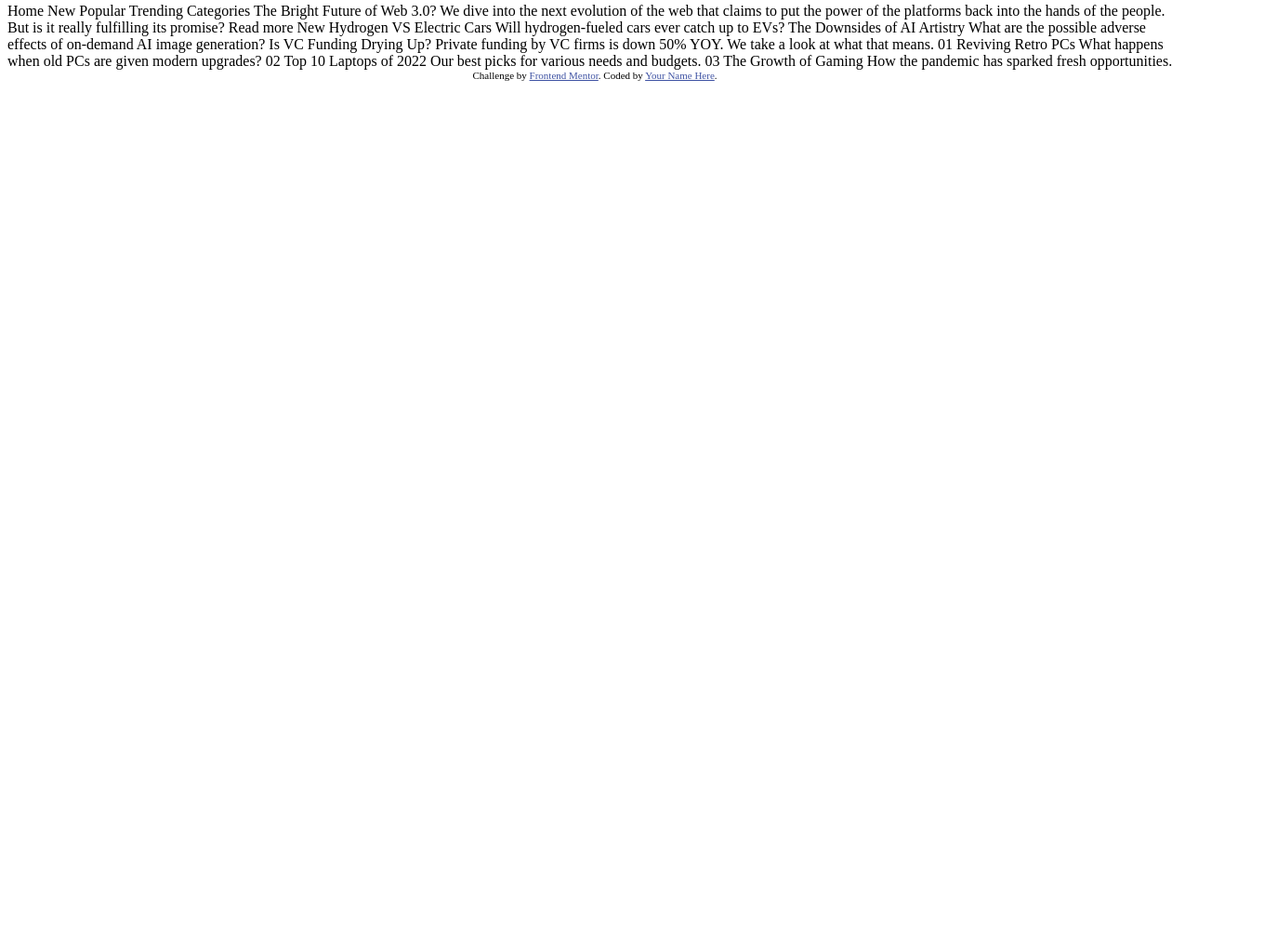
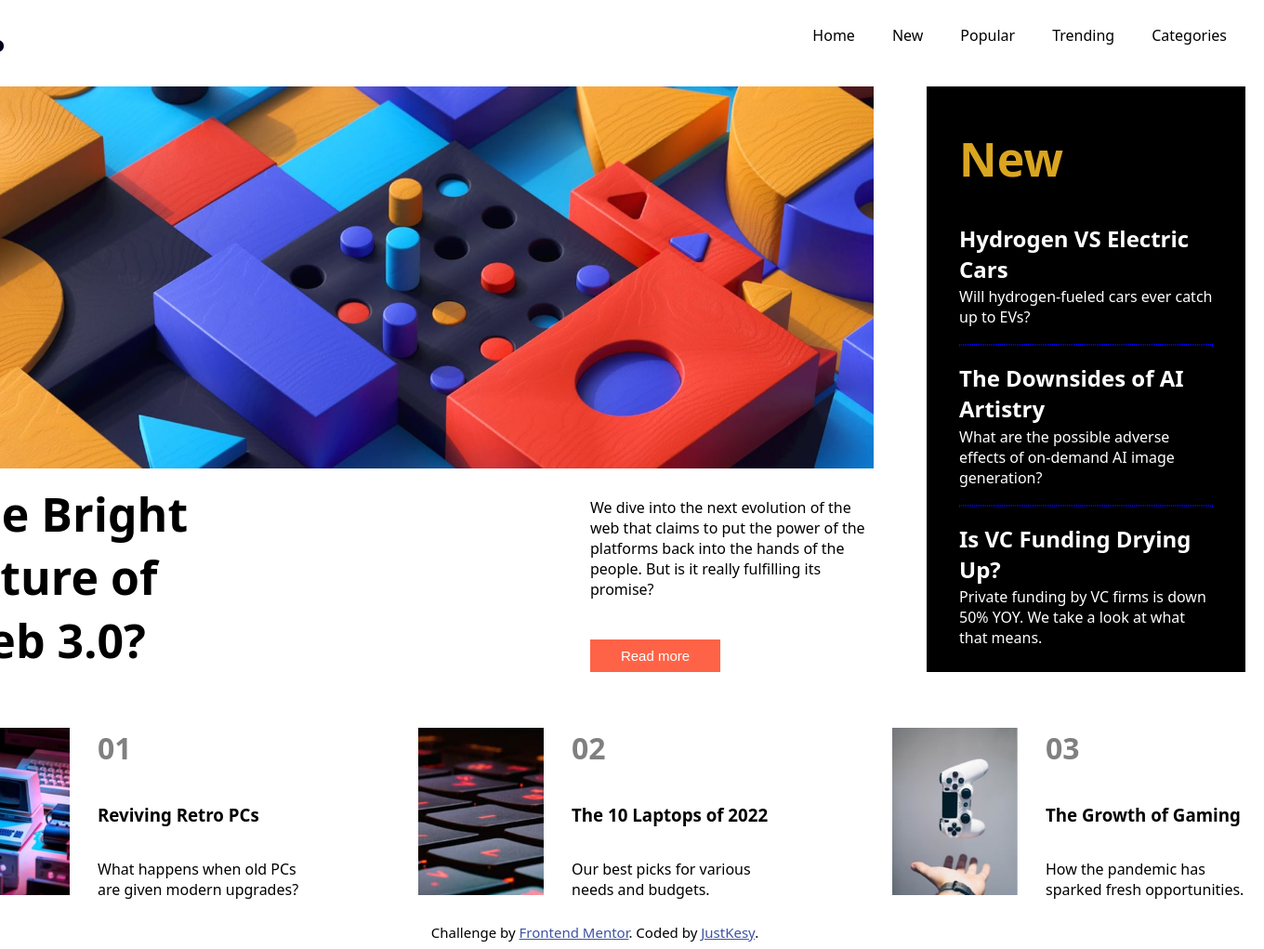
Before and after one commit to JustKesy/news-homepage, a plain HTML site: page index.html in a window 1280 px wide. Shown: the part 5-1026 px from the top of the page at 93% size, 1360 px wide, since content can reach past the window. Before the commit the page ends 800 px from the top, so only its background shows below. Drawn offline with Linux system fonts and the light colour scheme.

Commit message:
Write html elements to index.html, create css file with style rules.

```diff
--- a/index.html
+++ b/index.html
@@ -1,60 +1,124 @@
 <!DOCTYPE html>
 <html lang="en">
   <head>
-  <meta charset="UTF-8">
-  <meta name="viewport" content="width=device-width, initial-scale=1.0"> <!-- displays site properly based on user's device -->
+    <meta charset="UTF-8" />
+    <meta name="viewport" content="width=device-width, initial-scale=1.0" />
+    <!-- displays site properly based on user's device -->
+    <link rel="stylesheet" href="./style.css" />
 
-  <link rel="icon" type="image/png" sizes="32x32" href="./images/favicon-32x32.png">
+    <link
+      rel="icon"
+      type="image/png"
+      sizes="32x32"
+      href="./images/favicon-32x32.png"
+    />
 
     <title>Frontend Mentor | News homepage</title>
 
     <!-- Feel free to remove these styles or customise in your own stylesheet 👍 -->
     <style>
-    .attribution { font-size: 11px; text-align: center; }
-    .attribution a { color: hsl(228, 45%, 44%); }
+      .attribution {
+        font-size: 15px;
+        text-align: center;
+      }
+      .attribution a {
+        color: hsl(228, 45%, 44%);
+      }
     </style>
   </head>
   <body>
-
-  Home
-  New
-  Popular
-  Trending
-  Categories
-
-  The Bright Future of Web 3.0?
-
-  We dive into the next evolution of the web that claims to put the power of the platforms back into the hands of the people.
+    <div class="main">
+      <div class="top">
+        <div class="logo">
+          <img src="./assets/images/logo.svg" alt="W. logo" />
+        </div>
+        <div class="header">
+          <a>Home</a><a class>New</a> <a>Popular</a><a>Trending</a>
+          <a>Categories</a>
+        </div>
+      </div>
+      <div class="middle">
+        <div class="middle-left">
+          <div class="middle-img">
+            <img
+              src="./assets/images/image-web-3-desktop.jpg"
+              alt="Colorfull math shapes"
+            />
+          </div>
+          <div class="left-bottom">
+            <div class="left-bold">The Bright Future of Web 3.0?</div>
+            <div class="left-text">
+              <p>
+                We dive into the next evolution of the web that claims to put
+                the power of the platforms back into the hands of the people.
                 But is it really fulfilling its promise?
-
-  Read more
-
-  New
-
-  Hydrogen VS Electric Cars
-  Will hydrogen-fueled cars ever catch up to EVs?
-
-  The Downsides of AI Artistry
-  What are the possible adverse effects of on-demand AI image generation?
-
-  Is VC Funding Drying Up?
-  Private funding by VC firms is down 50% YOY. We take a look at what that means.
-
-  01
-  Reviving Retro PCs
-  What happens when old PCs are given modern upgrades?
-
-  02
-  Top 10 Laptops of 2022
-  Our best picks for various needs and budgets.
-
-  03
-  The Growth of Gaming
-  How the pandemic has sparked fresh opportunities.
-
+              </p>
+              <button class="btn">Read more</button>
+            </div>
+          </div>
+        </div>
+        <div class="middle-right">
+          <h1 class="gold">New</h1>
+          <h2 class="title">Hydrogen VS Electric Cars</h2>
+          <p>Will hydrogen-fueled cars ever catch up to EVs?</p>
+          <p class="dott"></p>
+          <h2 class="title">The Downsides of AI Artistry</h2>
+          <p>
+            What are the possible adverse effects of on-demand AI image
+            generation?
+          </p>
+          <p class="dott"></p>
+          <h2 class="title">Is VC Funding Drying Up?</h2>
+          <p>
+            Private funding by VC firms is down 50% YOY. We take a look at what
+            that means.
+          </p>
+        </div>
+      </div>
+      <div class="bottom">
+        <div class="cont">
+          <div class="bott-img">
+            <img src="./assets/images/image-retro-pcs.jpg" alt="Retro PC" />
+          </div>
+          <div class="cont-text">
+            <h1>01</h1>
+            <h3>Reviving Retro PCs</h3>
+            <p>What happens when old PCs are given modern upgrades?</p>
+          </div>
+        </div>
+        <div class="cont">
+          <div class="bott-img">
+            <img
+              src="./assets/images/image-top-laptops.jpg"
+              alt="Colorfull picture of laptop tops"
+            />
+          </div>
+          <div class="cont-text">
+            <h1>02</h1>
+            <h3>The 10 Laptops of 2022</h3>
+            <p>Our best picks for various needs and budgets.</p>
+          </div>
+        </div>
+        <div class="cont">
+          <div class="bott-img">
+            <img
+              src="./assets/images/image-gaming-growth.jpg"
+              alt="Picture of joypad that hower above the hand"
+            />
+          </div>
+          <div class="cont-text">
+            <h1>03</h1>
+            <h3>The Growth of Gaming</h3>
+            <p>How the pandemic has sparked fresh opportunities.</p>
+          </div>
+        </div>
+      </div>
       <div class="attribution">
-    Challenge by <a href="https://www.frontendmentor.io?ref=challenge" target="_blank">Frontend Mentor</a>.
-    Coded by <a href="#">Your Name Here</a>.
+        Challenge by
+        <a href="https://www.frontendmentor.io?ref=challenge" target="_blank"
+          >Frontend Mentor</a
+        >. Coded by <a href="#">JustKesy</a>.
+      </div>
     </div>
   </body>
 </html>
--- /dev/null
+++ b/style.css
@@ -0,0 +1,137 @@
+.top {
+  display: flex;
+  justify-content: space-between;
+  height: 70px;
+  width: 1400px;
+}
+.logo {
+  width: 800px;
+  align-self: center;
+  padding-left: 20px;
+}
+.header {
+  width: 400px;
+  column-gap: 40px;
+  display: flex;
+  justify-content: flex-end;
+
+  align-items: center;
+}
+.middle {
+  display: flex;
+  padding: 20px;
+  justify-content: space-between;
+  width: 1400px;
+}
+.middle-left {
+  display: flex;
+  flex-direction: column;
+}
+.middle-img img {
+  width: 1000px;
+}
+.left-bottom {
+  display: flex;
+  flex-direction: row;
+
+  justify-content: space-between;
+  padding-top: 10px;
+}
+.left-bold {
+  width: 270px;
+  font-size: 50px;
+  font-weight: bolder;
+}
+.left-text {
+  width: 305px;
+  display: flex;
+  flex-direction: column;
+  justify-content: space-between;
+}
+.btn {
+  width: 140px;
+  height: 35px;
+  background-color: tomato;
+  color: white;
+  border: none;
+  font-size: 15px;
+}
+.middle-right {
+  display: flex;
+  flex-direction: column;
+  width: 273px;
+  padding: 10px 35px;
+  background-color: black;
+  color: white;
+  justify-content: space-between;
+}
+
+.main {
+  width: 1500px;
+}
+.dott {
+  border: 1px dotted blue;
+}
+.gold {
+  font-size: 50px;
+  color: goldenrod;
+}
+h2.title {
+  margin: 0px;
+}
+h2.title:hover {
+  color: gold;
+}
+.middle-right p {
+  margin-top: 0px;
+}
+body {
+  display: flex;
+  justify-content: center;
+  font-family: system-ui, -apple-system, BlinkMacSystemFont, "Segoe UI", Roboto,
+    Oxygen, Ubuntu, Cantarell, "Open Sans", "Helvetica Neue", sans-serif;
+}
+.header a:hover {
+  color: red;
+}
+.btn:hover {
+  background-color: black;
+}
+
+.bottom {
+  display: flex;
+  justify-content: space-between;
+  width: 1420px;
+  margin-top: 40px;
+  margin-bottom: 25px;
+  padding-left: 20px;
+}
+.cont {
+  display: flex;
+  width: 400px;
+}
+.cont img {
+  width: 135px;
+  height: 180px;
+}
+.cont-text {
+  display: flex;
+  flex-direction: column;
+  width: 230px;
+  padding-left: 30px;
+  justify-content: space-between;
+}
+.cont-text h1,
+.cont-text h3,
+.cont-text p {
+  margin-top: 0px;
+}
+.cont-text p {
+  margin-bottom: 0px;
+}
+.cont-text h1 {
+  color: grey;
+}
+.cont-text h3:hover {
+  color: red;
+}
```
Lines whose indentation alone changed are shown as unchanged.
